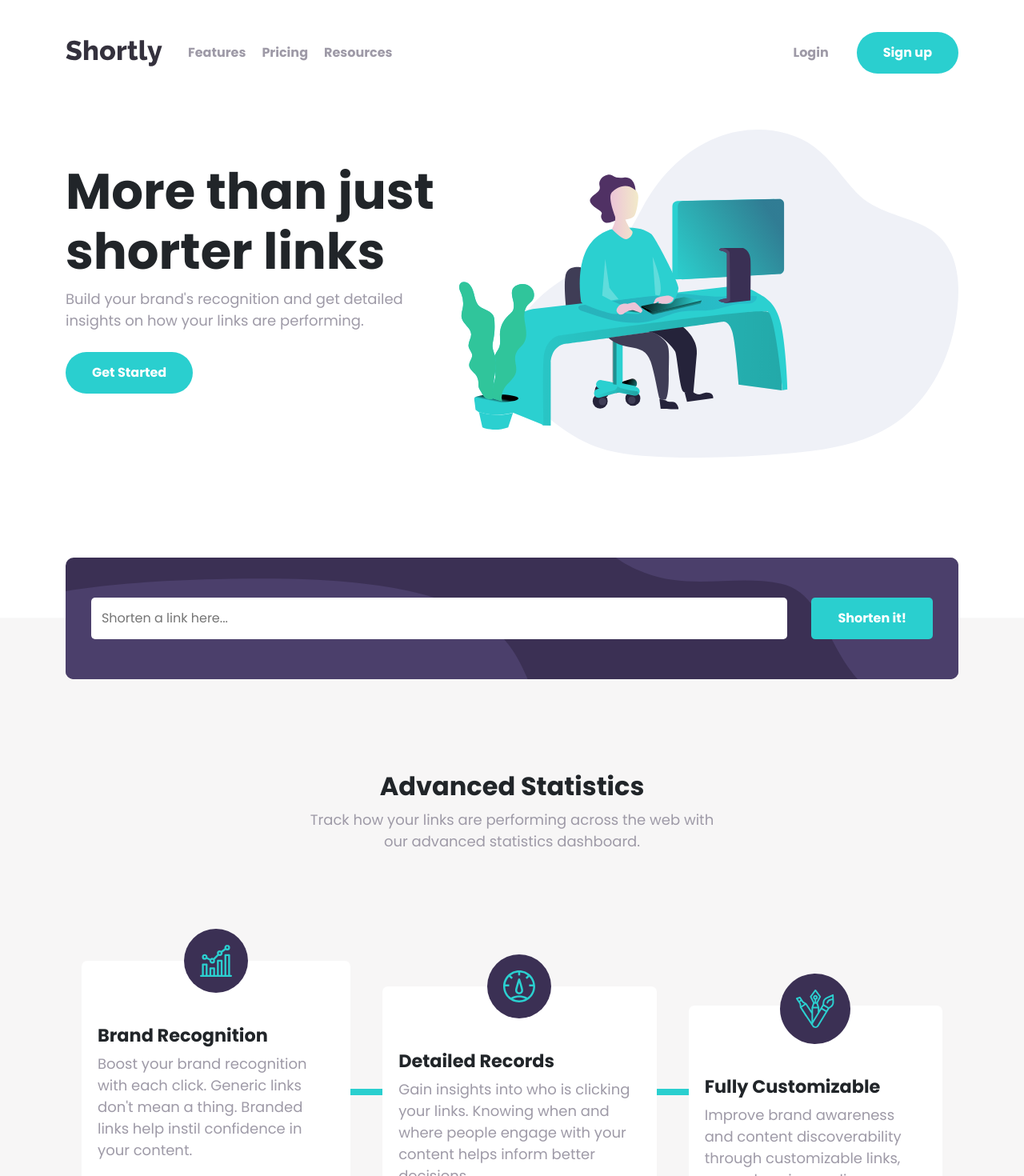
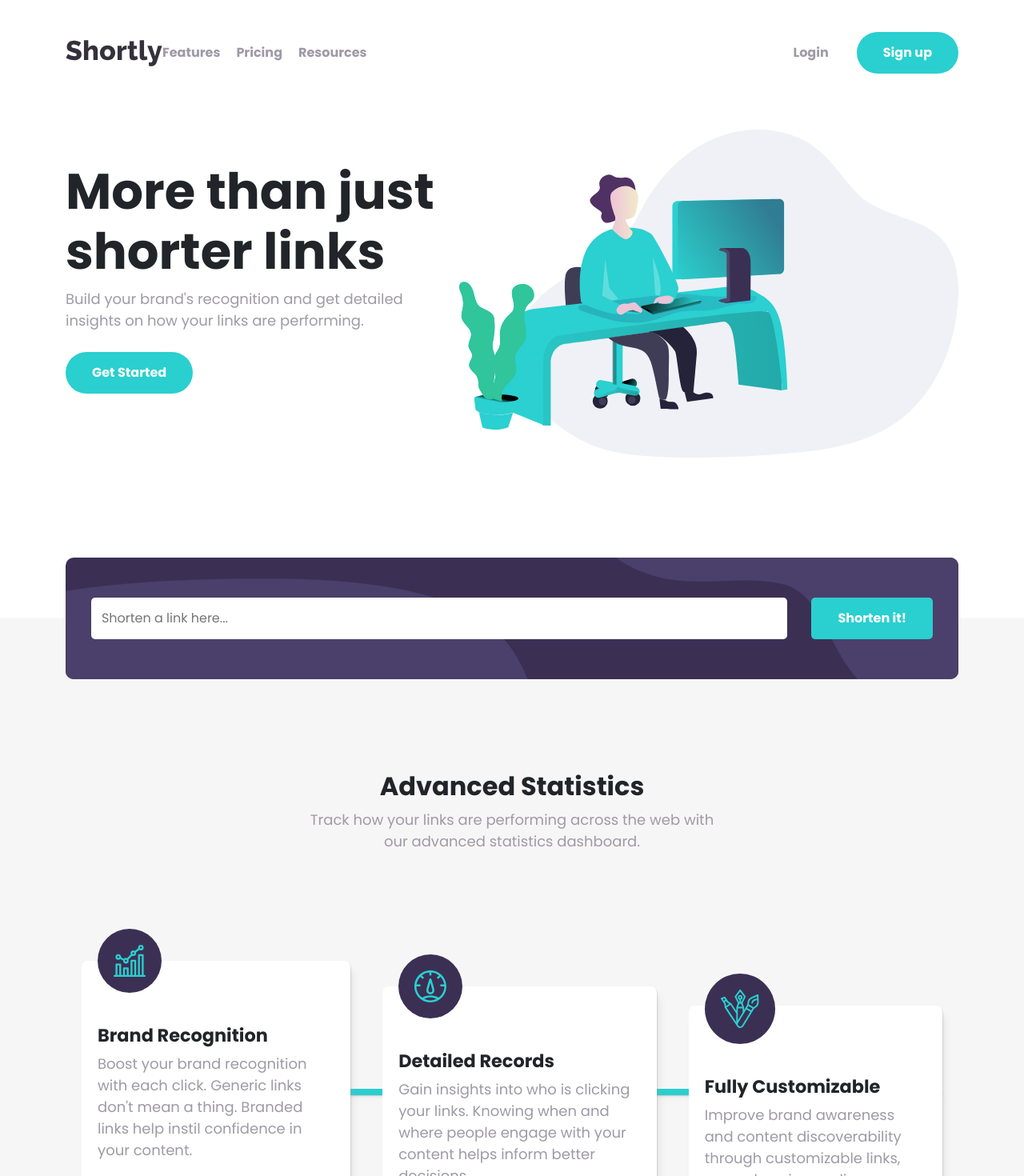
Before and after one commit to eivindsimonsen/url-shortening-app-landing-page, a React (Vite) app: page / in a window 1280 px wide. Shown: the top 1470 px of the page at 80% size. Built offline with nearby package versions, Linux system fonts and the light colour scheme.

Commit message:
All li element are now contained by UL element

```diff
--- a/src/components/Footer.jsx
+++ b/src/components/Footer.jsx
@@ -11,22 +11,28 @@ function Footer() {
       </svg>
       <div>
         <h5>Features</h5>
+        <ul>
           <li>Link Shortening</li>
           <li>Branded Links</li>
           <li>Analytics</li>
+        </ul>
       </div>
       <div>
         <h5>Resources</h5>
+        <ul>
           <li>Blog</li>
           <li>Developers</li>
           <li>Support</li>
+        </ul>
       </div>
       <div>
         <h5>Company</h5>
+        <ul>
           <li>About</li>
           <li>Our Team</li>
           <li>Careers</li>
           <li>Contact</li>
+        </ul>
       </div>
       <div className="footer-container-socials">
         <i className="fa-brands fa-square-facebook"></i>
--- a/src/components/Nav.jsx
+++ b/src/components/Nav.jsx
@@ -22,7 +22,9 @@ function Nav() {
         </ul>
         <hr className="nav-line" />
         <div className="nav-login">
-          <li>Login</li>
+          <ul>
+            <li>Login</li>
+          </ul>
           <button className="cta">Sign up</button>
         </div>
       </div>
--- a/src/sass/partials/_base.scss
+++ b/src/sass/partials/_base.scss
@@ -66,3 +66,7 @@ p {
 li {
   list-style-type: none;
 }
+
+ul {
+  padding: 0;
+}
--- a/src/sass/partials/_stats.scss
+++ b/src/sass/partials/_stats.scss
@@ -24,6 +24,11 @@
       margin: 80px 20px 50px 20px;
       position: relative;
       border-radius: 7px;
+      @include shadow-elevation-medium();
+
+      @media (min-width: 1200px) {
+        text-align: left;
+      }
 
       img {
         background-color: $primaryAccentColor;
--- a/src/sass/partials/_variables.scss
+++ b/src/sass/partials/_variables.scss
@@ -15,3 +15,16 @@ $fontFamily: "Poppins", sans-serif;
 $fontWeightRegular: 400;
 $fontWeightMedium: 500;
 $fontWeightBold: 700;
+
+// Shadows
+@mixin shadow-elevation-low {
+  box-shadow: 0.3px 0.5px 0.7px hsl(0deg 0% 63% / 0.34), 0.4px 0.8px 1px -1.2px hsl(0deg 0% 63% / 0.34), 1px 2px 2.5px -2.5px hsl(0deg 0% 63% / 0.34);
+}
+
+@mixin shadow-elevation-medium {
+  box-shadow: 0.3px 0.5px 0.5px hsl(0deg 0% 63% / 0.54), 0.6px 1.2px 1.3px -1.2px hsl(0deg 0% 63% / 0.45), 1.9px 3.7px 3.9px -2.5px hsl(0deg 0% 63% / 0.36), 5px 10px 10.5px -3.7px hsl(0deg 0% 63% / 0.27);
+}
+
+@mixin shadow-elevation-high {
+  box-shadow: 0.3px 0.5px 0.5px hsl(0deg 0% 63% / 0.5), 0.9px 1.8px 1.9px -0.5px hsl(0deg 0% 63% / 0.46), 1.8px 3.5px 3.7px -1.1px hsl(0deg 0% 63% / 0.42), 3.3px 6.7px 7px -1.6px hsl(0deg 0% 63% / 0.38), 6px 12px 12.6px -2.1px hsl(0deg 0% 63% / 0.34), 10.2px 20.4px 21.4px -2.7px hsl(0deg 0% 63% / 0.29), 16.4px 32.8px 34.4px -3.2px hsl(0deg 0% 63% / 0.25), 25px 50px 52.4px -3.7px hsl(0deg 0% 63% / 0.21);
+}
```
Lines whose indentation alone changed are shown as unchanged.
